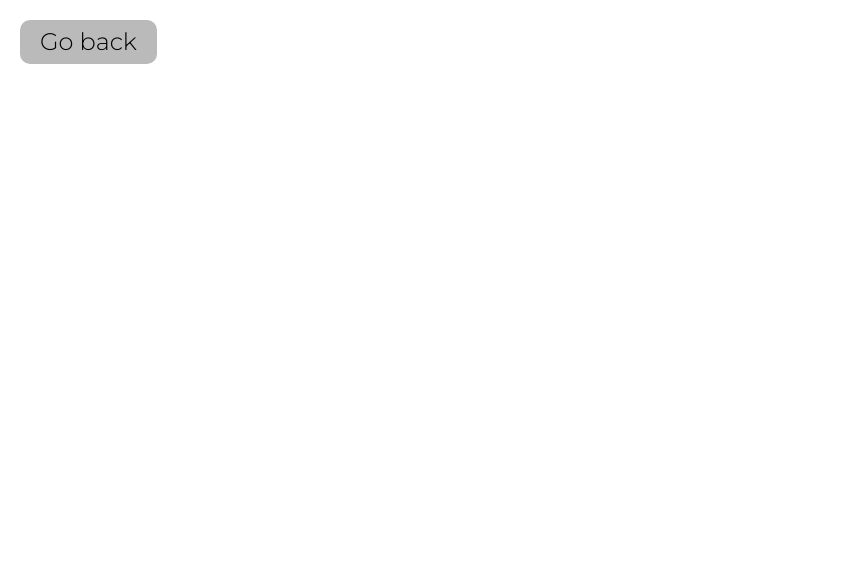
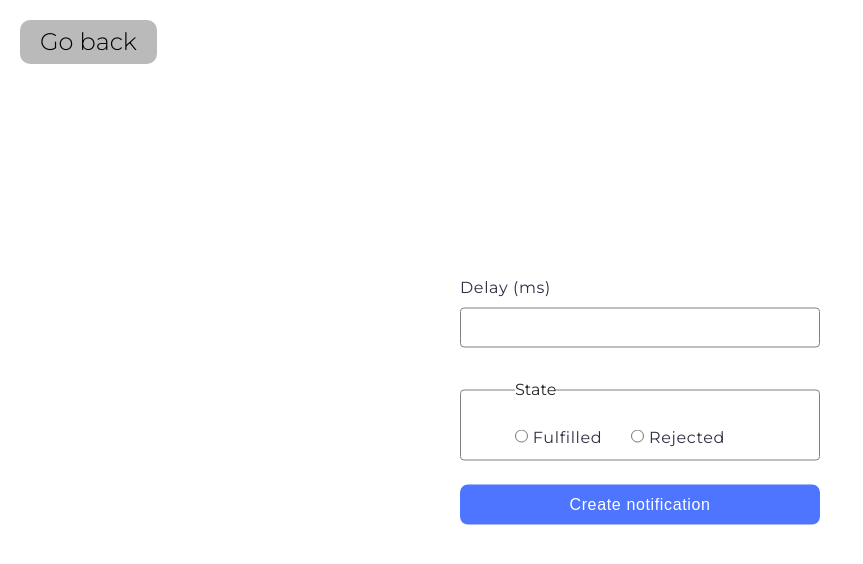
Before and after one commit to sany0chekk/goit-js-hw-10, a website built with Vite: page src/2-snackbar.html in a window 1280 px wide. Shown: the whole page, without its empty margins (0-863 px from the left). Built offline with nearby package versions, Linux system fonts and the light colour scheme.

Commit message:
v0.0.2
Add snackbar

```diff
--- a/src/2-snackbar.html
+++ b/src/2-snackbar.html
@@ -8,6 +8,29 @@
   </head>
   <body>
     <a href="./index.html" class="link">Go back</a>
+
+    <div class="container timer-container">
+      <form class="form">
+        <label class="title">
+          Delay (ms)
+          <input type="number" name="delay" required />
+        </label>
+
+        <fieldset>
+          <legend>State</legend>
+          <label>
+            <input type="radio" name="state" value="fulfilled" required />
+            Fulfilled
+          </label>
+          <label>
+            <input type="radio" name="state" value="rejected" required />
+            Rejected
+          </label>
+        </fieldset>
+
+        <button type="submit">Create notification</button>
+      </form>
+    </div>
     <script type="module" src="./js/2-snackbar.js"></script>
   </body>
 </html>
--- a/src/css/snackbar.css
+++ b/src/css/snackbar.css
@@ -0,0 +1,62 @@
+.form {
+  width: 360px;
+}
+
+.title {
+  display: flex;
+  flex-direction: column;
+  gap: 8px;
+  width: 100%;
+
+  margin-bottom: 30px;
+}
+
+.form label {
+  font-weight: 400;
+  font-size: 16px;
+  line-height: 1.5;
+  letter-spacing: 0.04em;
+  color: #2e2f42;
+}
+
+.title input {
+  height: 40px;
+  border: 1px solid #808080;
+  border-radius: 4px;
+
+  padding: 8px 16px;
+}
+
+fieldset {
+  padding: 24px 48px 10px 54px;
+
+  border: 1px solid #808080;
+  border-radius: 4px;
+
+  margin-bottom: 24px;
+}
+
+fieldset label:not(:last-child) {
+  margin-right: 24px;
+}
+
+.form button {
+  border-radius: 8px;
+  background-color: #4e75ff;
+  border: none;
+  width: 100%;
+
+  font-weight: 500;
+  font-size: 16px;
+  line-height: 1.5;
+  letter-spacing: 0.04em;
+  color: #fff;
+
+  transition: background-color 0.2s ease-in;
+
+  padding: 8px 16px;
+}
+
+.form button:hover {
+  background-color: #6c8cff;
+}
--- a/src/js/1-timer.js
+++ b/src/js/1-timer.js
@@ -1,3 +1,5 @@
+'use strict';
+
 import flatpickr from 'flatpickr';
 import 'flatpickr/dist/flatpickr.min.css';
 
--- a/src/js/2-snackbar.js
+++ b/src/js/2-snackbar.js
@@ -1 +1,35 @@
-console.log('Hello world');
+'use strict';
+
+import iziToast from 'izitoast';
+import 'izitoast/dist/css/iziToast.min.css';
+
+const form = document.querySelector('.form');
+
+form.addEventListener('submit', event => {
+  event.preventDefault();
+
+  const getPromiseResult = new Promise((resolve, reject) => {
+    const delay = event.target.delay.value;
+    setTimeout(() => {
+      if (event.target.state.value === 'fulfilled') {
+        resolve(`Fulfilled promise in ${delay}ms`);
+      } else {
+        reject(`Rejected promise in ${delay}ms`);
+      }
+    }, delay);
+  });
+
+  getPromiseResult
+    .then(value => {
+      iziToast.success({
+        message: value,
+        position: 'topRight',
+      });
+    })
+    .catch(error => {
+      iziToast.error({
+        message: error,
+        position: 'topRight',
+      });
+    });
+});
```
Also changed, not shown: src/index.html (+1 -1 lines).
